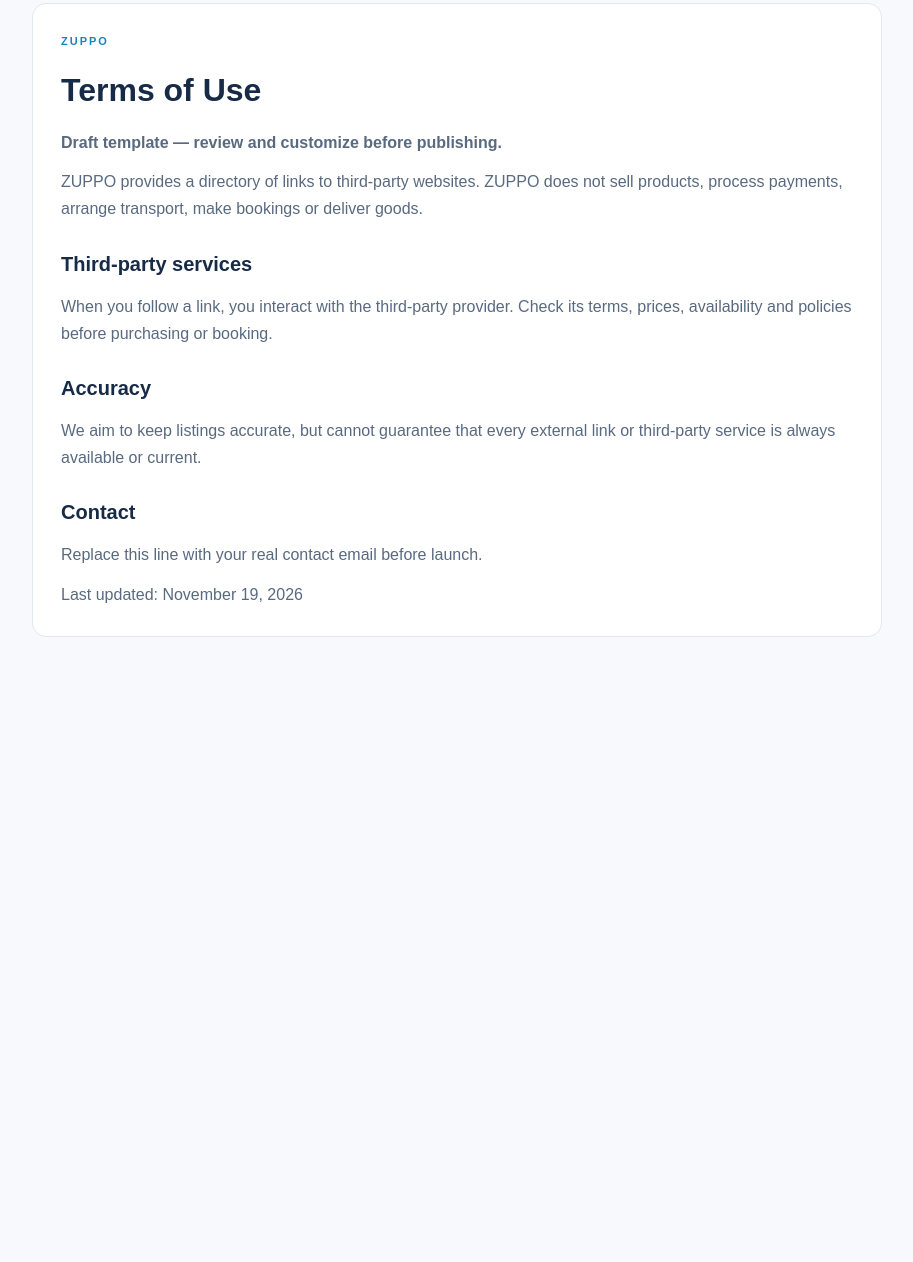
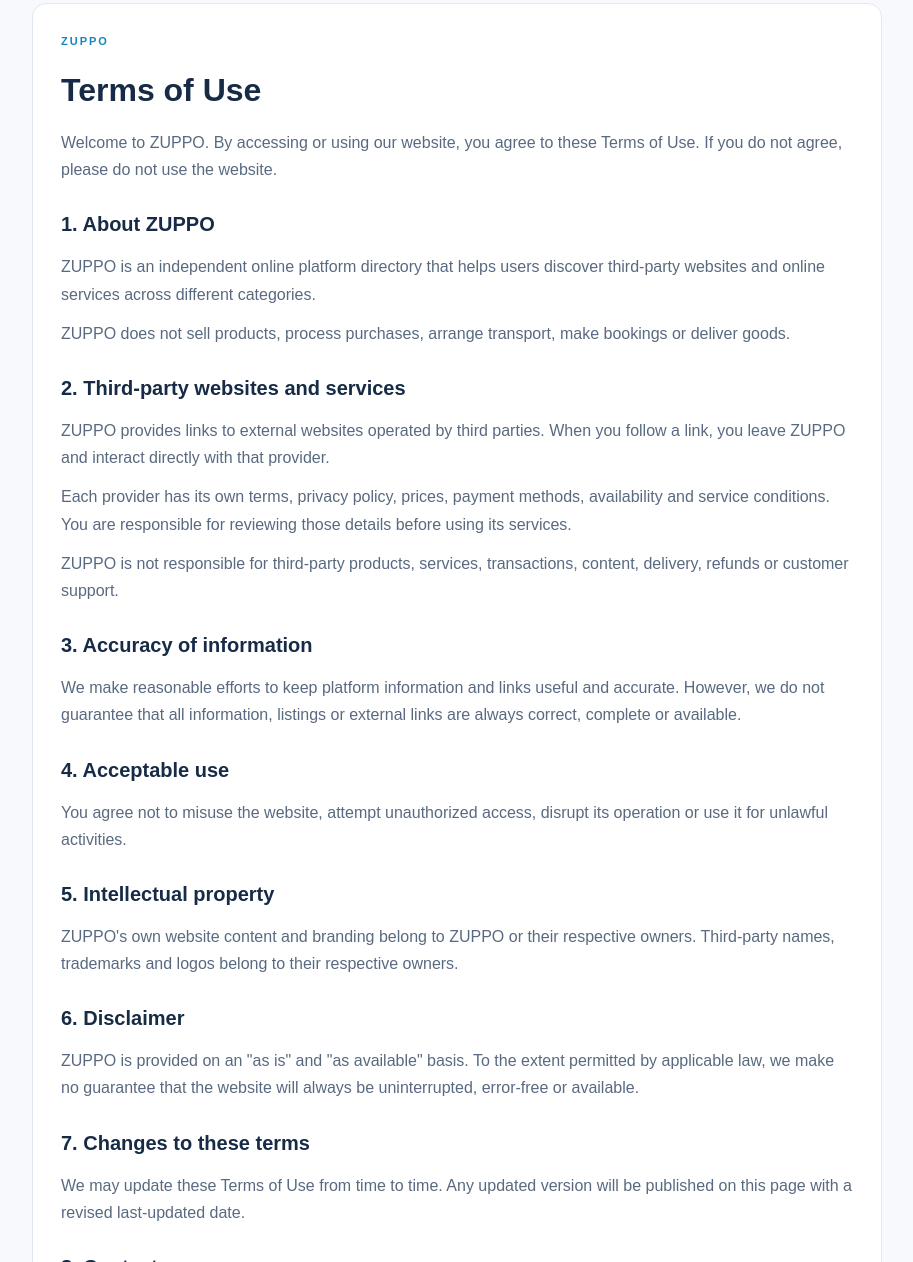
Before and after one commit to pravat7022/zuppo-website-, a plain HTML site: page terms.html in a window 1280 px wide. Shown: the part 100-1362 px from the top of the page, without its empty margins (183-1096 px from the left). Before the commit the page ends 862 px from the top, so only its background shows below. Drawn offline with Linux system fonts and the light colour scheme.

Commit message:
Update terms.html

```diff
--- a/terms.html
+++ b/terms.html
@@ -1 +1,154 @@
-<!doctype html><html lang="en"><head><meta charset="utf-8"><meta name="viewport" content="width=device-width, initial-scale=1"><title>Terms — ZUPPO</title><link rel="stylesheet" href="style.css"></head><body><header class="site-header"><a class="brand" href="index.html"><span class="brand-mark">Z</span><span>ZUPPO</span></a><a href="index.html">Home</a></header><main class="legal section"><div class="eyebrow">ZUPPO</div><h1>Terms of Use</h1><p><strong>Draft template — review and customize before publishing.</strong></p><p>ZUPPO provides a directory of links to third-party websites. ZUPPO does not sell products, process payments, arrange transport, make bookings or deliver goods.</p><h2>Third-party services</h2><p>When you follow a link, you interact with the third-party provider. Check its terms, prices, availability and policies before purchasing or booking.</p><h2>Accuracy</h2><p>We aim to keep listings accurate, but cannot guarantee that every external link or third-party service is always available or current.</p><h2>Contact</h2><p>Replace this line with your real contact email before launch.</p><p>Last updated: November 19, 2026</p></main></body></html>
+
+<!doctype html>
+<html lang="en">
+<head>
+  <meta charset="utf-8">
+  <meta name="viewport" content="width=device-width, initial-scale=1">
+
+  <meta name="description" content="Read the Terms of Use for the ZUPPO platform directory.">
+
+  <title>Terms of Use — ZUPPO</title>
+
+  <link rel="stylesheet" href="style.css">
+</head>
+
+<body>
+
+<header class="site-header">
+  <a class="brand" href="index.html">
+    <span class="brand-mark">Z</span>
+    <span>ZUPPO</span>
+  </a>
+
+  <a href="index.html">Home</a>
+</header>
+
+<main class="legal section">
+
+  <div class="eyebrow">ZUPPO</div>
+
+  <h1>Terms of Use</h1>
+
+  <p>
+    Welcome to ZUPPO. By accessing or using our website,
+    you agree to these Terms of Use. If you do not agree,
+    please do not use the website.
+  </p>
+
+  <h2>1. About ZUPPO</h2>
+
+  <p>
+    ZUPPO is an independent online platform directory
+    that helps users discover third-party websites and
+    online services across different categories.
+  </p>
+
+  <p>
+    ZUPPO does not sell products, process purchases,
+    arrange transport, make bookings or deliver goods.
+  </p>
+
+  <h2>2. Third-party websites and services</h2>
+
+  <p>
+    ZUPPO provides links to external websites operated
+    by third parties. When you follow a link, you leave
+    ZUPPO and interact directly with that provider.
+  </p>
+
+  <p>
+    Each provider has its own terms, privacy policy,
+    prices, payment methods, availability and service
+    conditions. You are responsible for reviewing
+    those details before using its services.
+  </p>
+
+  <p>
+    ZUPPO is not responsible for third-party products,
+    services, transactions, content, delivery, refunds
+    or customer support.
+  </p>
+
+  <h2>3. Accuracy of information</h2>
+
+  <p>
+    We make reasonable efforts to keep platform
+    information and links useful and accurate.
+    However, we do not guarantee that all information,
+    listings or external links are always correct,
+    complete or available.
+  </p>
+
+  <h2>4. Acceptable use</h2>
+
+  <p>
+    You agree not to misuse the website, attempt
+    unauthorized access, disrupt its operation or use
+    it for unlawful activities.
+  </p>
+
+  <h2>5. Intellectual property</h2>
+
+  <p>
+    ZUPPO's own website content and branding belong
+    to ZUPPO or their respective owners. Third-party
+    names, trademarks and logos belong to their
+    respective owners.
+  </p>
+
+  <h2>6. Disclaimer</h2>
+
+  <p>
+    ZUPPO is provided on an "as is" and "as available"
+    basis. To the extent permitted by applicable law,
+    we make no guarantee that the website will always
+    be uninterrupted, error-free or available.
+  </p>
+
+  <h2>7. Changes to these terms</h2>
+
+  <p>
+    We may update these Terms of Use from time to time.
+    Any updated version will be published on this page
+    with a revised last-updated date.
+  </p>
+
+  <h2>8. Contact</h2>
+
+  <p>
+    If you have questions about these terms, contact us:
+  </p>
+
+  <p>
+    <a href="mailto:supportzuppo@gmail.com">
+      supportzuppo@gmail.com
+    </a>
+  </p>
+
+  <p>Last updated: November 22, 2026</p>
+
+</main>
+
+<footer class="site-footer">
+
+  <div class="footer-bottom">
+    <a class="brand footer-brand" href="index.html">
+      <span class="brand-mark">Z</span>
+      <span>ZUPPO</span>
+    </a>
+
+    <span>Discover more. Visit official platforms.</span>
+    <span>© 2026 ZUPPO</span>
+  </div>
+
+  <div class="footer-links">
+    <a href="index.html">Home</a>
+    <a href="about.html">About</a>
+    <a href="privacy.html">Privacy Policy</a>
+    <a href="mailto:supportzuppo@gmail.com">Contact</a>
+  </div>
+
+</footer>
+
+</body>
+  </html>
```
